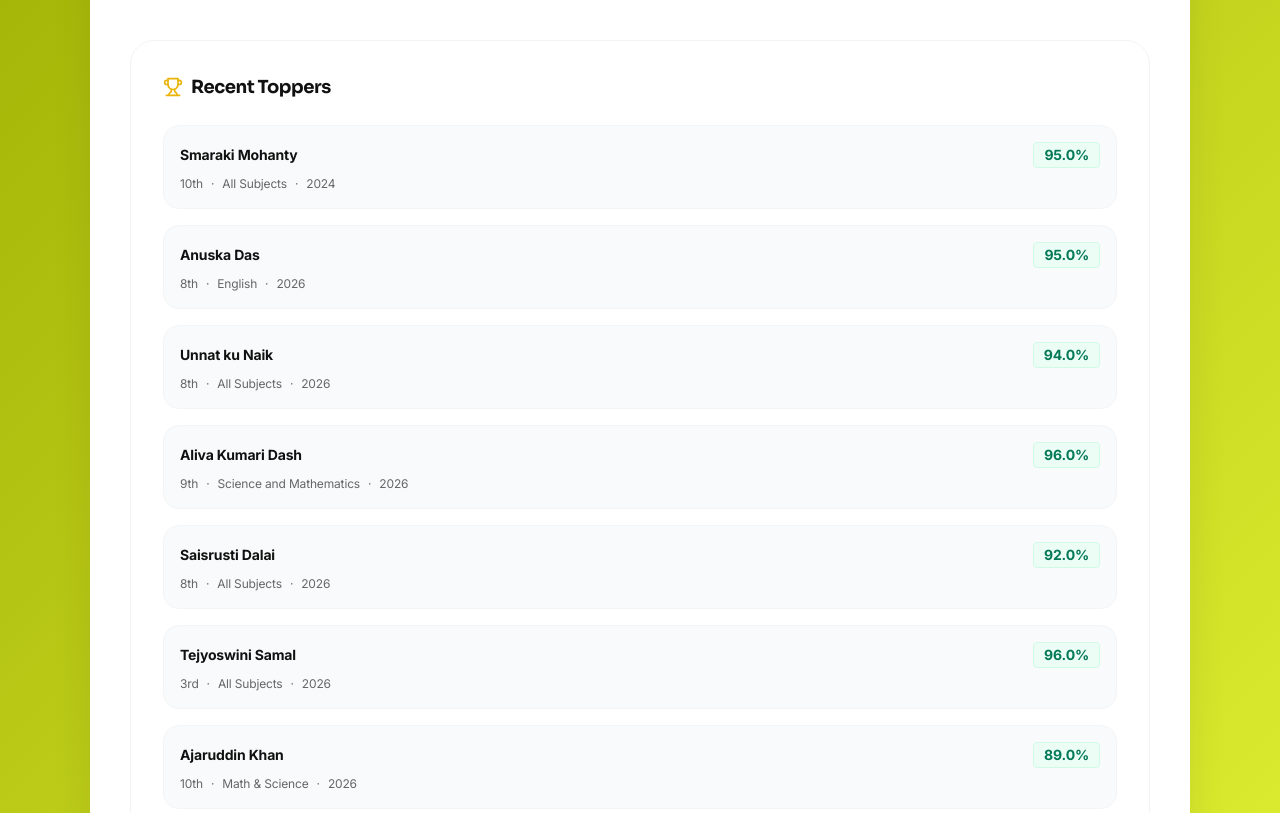
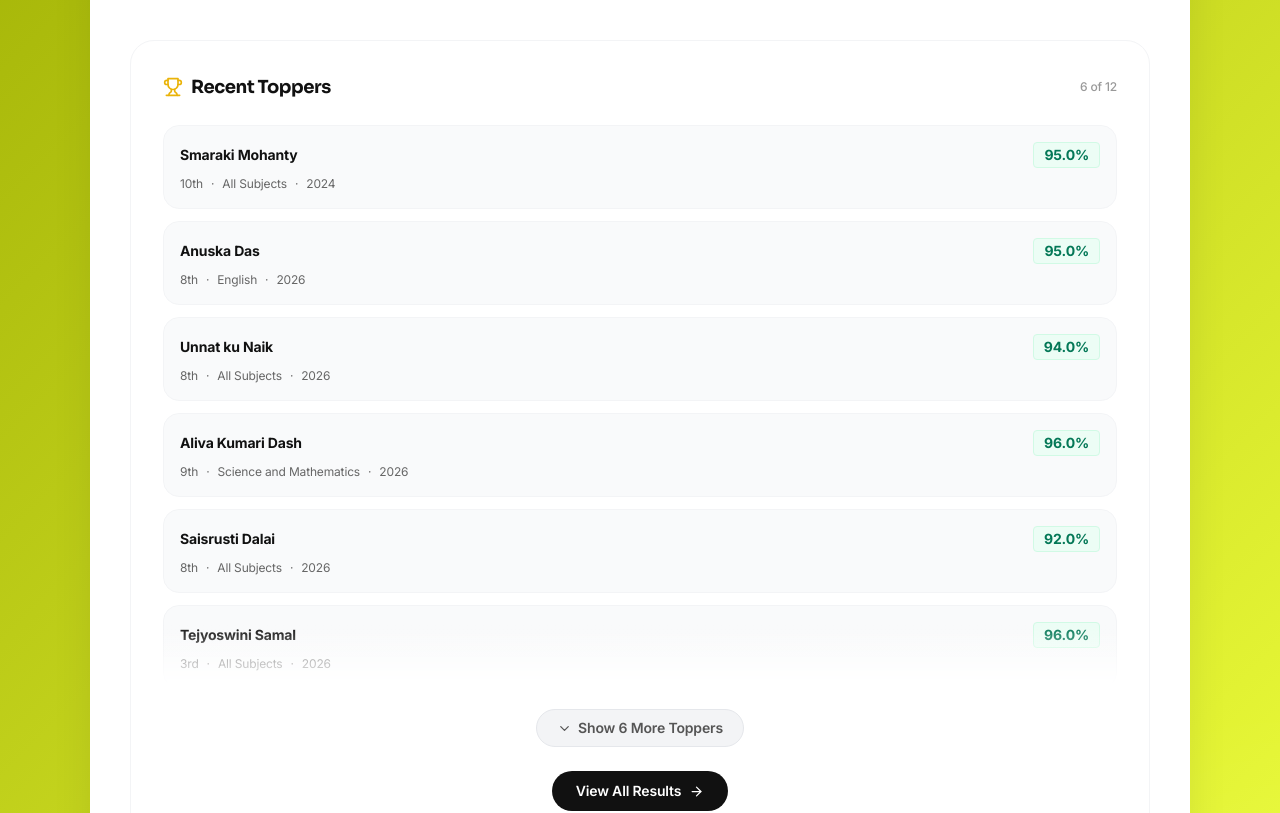
Before and after one commit to projectbikashweb-code/Bikash-educational-institutions, a React (Vite) app: page / in a window 1280 px wide. Shown: the part 3280-4093 px from the top of the page. Built offline with nearby package versions, Linux system fonts and the light colour scheme.

Commit message:
feat: collapse toppers to 6 with expand/collapse toggle in Results section

```diff
--- a/src/sections/home/ResultsPreview.jsx
+++ b/src/sections/home/ResultsPreview.jsx
@@ -1,11 +1,13 @@
-import React from 'react'
+import React, { useState } from 'react'
 import { Link } from 'react-router-dom'
 import CountUp from 'react-countup'
 import { useInView } from 'react-intersection-observer'
-import { ArrowRight, Trophy } from 'lucide-react'
+import { ArrowRight, ChevronDown, ChevronUp, Trophy } from 'lucide-react'
 import { resultsData } from '../../data/index'
 import FadeIn from '../../components/animations/FadeIn'
 import { StaggerContainer, StaggerItem } from '../../components/animations/StaggerContainer'
+
+const INITIAL_VISIBLE = 6
 
 function StatCard({ stat }) {
   const { ref, inView } = useInView({ triggerOnce: true, threshold: 0.3 })
@@ -22,6 +24,14 @@ function StatCard({ stat }) {
 }
 
 export default function ResultsPreview() {
+  const [expanded, setExpanded] = useState(false)
+
+  const visibleToppers = expanded
+    ? resultsData.toppers
+    : resultsData.toppers.slice(0, INITIAL_VISIBLE)
+
+  const hasMore = resultsData.toppers.length > INITIAL_VISIBLE
+
   return (
     <section className="section-pad bg-cta-gradient relative overflow-hidden">
       <div className="absolute inset-0 pointer-events-none overflow-hidden">
@@ -59,12 +69,18 @@ export default function ResultsPreview() {
               <div className="flex items-center gap-2 mb-6">
                 <Trophy size={20} className="text-yellow-500" />
                 <h3 className="text-[#111] font-bold text-lg font-display">Recent Toppers</h3>
+                <span className="ml-auto text-xs text-[#999] font-medium">
+                  {expanded ? resultsData.toppers.length : Math.min(INITIAL_VISIBLE, resultsData.toppers.length)} of {resultsData.toppers.length}
+                </span>
               </div>
+
+              {/* Toppers list with fade mask when collapsed */}
+              <div className="relative">
                 <StaggerContainer
-                className="toppers-grid grid gap-4"
+                  className="toppers-grid grid gap-3"
                   style={{ gridTemplateColumns: 'repeat(auto-fit, minmax(220px, 1fr))' }}
                 >
-                {resultsData.toppers.map(t => (
+                  {visibleToppers.map(t => (
                     <StaggerItem key={t.name}>
                       <div className="topper-card bg-[#f9fafb] rounded-[16px] p-4 border border-gray-100">
                         <div className="flex items-center justify-between mb-2">
@@ -84,7 +100,34 @@ export default function ResultsPreview() {
                     </StaggerItem>
                   ))}
                 </StaggerContainer>
-              <div className="text-center mt-8">
+
+                {/* Fade gradient when collapsed and more items exist */}
+                {!expanded && hasMore && (
+                  <div
+                    className="absolute bottom-0 left-0 right-0 h-16 pointer-events-none"
+                    style={{ background: 'linear-gradient(to bottom, transparent, #ffffff)' }}
+                  />
+                )}
+              </div>
+
+              {/* Toggle expand/collapse button */}
+              {hasMore && (
+                <div className="text-center mt-5">
+                  <button
+                    onClick={() => setExpanded(prev => !prev)}
+                    className="inline-flex items-center gap-1.5 px-5 py-2 text-sm font-semibold text-[#555] bg-gray-100 hover:bg-gray-200 rounded-full border border-gray-200 transition-all duration-200 hover:-translate-y-0.5"
+                  >
+                    {expanded ? (
+                      <><ChevronUp size={15} /> Show Less</>
+                    ) : (
+                      <><ChevronDown size={15} /> Show {resultsData.toppers.length - INITIAL_VISIBLE} More Toppers</>
+                    )}
+                  </button>
+                </div>
+              )}
+
+              {/* CTA */}
+              <div className="text-center mt-6">
                 <Link
                   to="/results"
                   className="results-cta inline-flex items-center justify-center gap-2 px-6 py-2.5 bg-[#111] text-white rounded-full text-sm font-semibold hover:bg-black transition-colors mx-auto"
```
Lines whose indentation alone changed are shown as unchanged.
